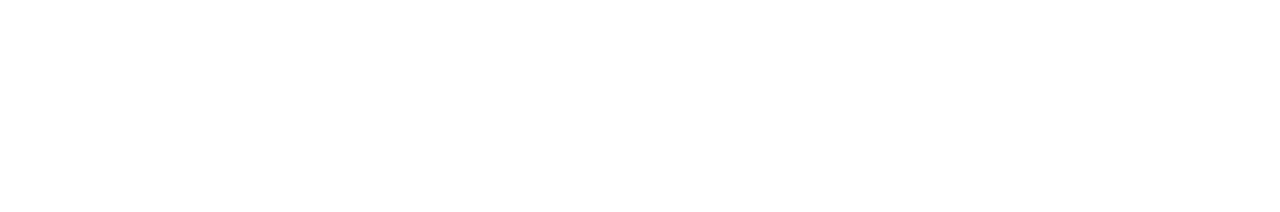
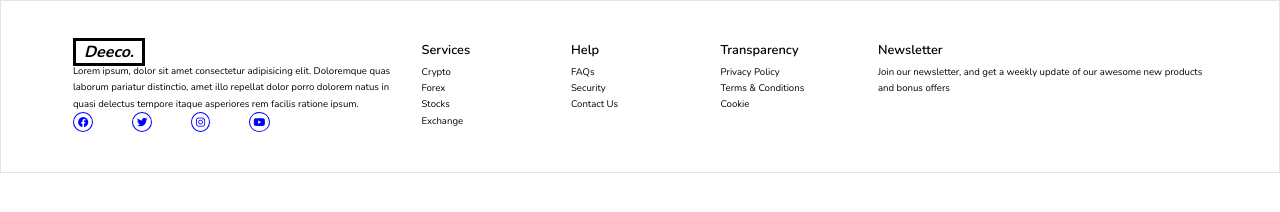
Before and after one commit to igwezec/team-x-deeco-project-clone_team-c, a plain HTML site: page index.html in a window 1280 px wide. Drawn offline with nearby package versions, Linux system fonts and the light colour scheme.

Commit message:
feat:I added the footer section of the homepage

```diff
--- a/index.html
+++ b/index.html
@@ -3,16 +3,17 @@
 <head>
   <meta charset="UTF-8">
   <meta name="viewport" content="width=device-width, initial-scale=1.0">
+  <link rel="stylesheet" href="https://cdnjs.cloudflare.com/ajax/libs/font-awesome/6.4.0/css/all.min.css" integrity="sha512-iecdLmaskl7CVkqkXNQ/ZH/XLlvWZOJyj7Yy7tcenmpD1ypASozpmT/E0iPtmFIB46ZmdtAc9eNBvH0H/ZpiBw==" crossorigin="anonymous" referrerpolicy="no-referrer" />
   <link rel="stylesheet" href="./styles/style.css">
   <title>Home | Deeco</title>
 </head>
 <body>
-  <main>
     <header>
       <nav>
 
       </nav>
     </header>
+    <main>
 
     <!-- ============hero section ========= -->
     <section class="hero_section-wrapper">
@@ -26,6 +27,57 @@
 
     <!-- =================footer section============= -->
     <footer>
+      <div class="row footer_wrapper">
+        <div class="footer_column">
+          <h3 class="deeco_logo"><em>Deeco.</em></h3>
+          <p>
+            Lorem ipsum, dolor sit amet consectetur adipisicing elit. Doloremque quas laborum pariatur distinctio, amet illo repellat dolor porro dolorem natus in quasi delectus tempore itaque asperiores rem facilis ratione ipsum.
+          </p>
+          <div class="footer_social_icon">
+            <i class="fa-brands fa-facebook"></i>
+            <i class="fa-brands fa-twitter"></i>
+            <i class="fa-brands fa-instagram"></i>
+            <i class="fa-brands fa-youtube"></i>
+          </div>
+        </div>
+
+        <div class="footer_column_b">
+          <h3>Services</h3>
+          <ul>
+            <li><a href="#">Crypto</a></li>
+            <li><a href="#">Forex</a></li>
+            <li><a href="#">Stocks</a></li>
+            <li><a href="#">Exchange</a></li>
+          </ul>
+        </div>
+
+        <div class="footer_column_b">
+          <h3>Help</h3>
+          <ul>
+            <li><a href="#">FAQs</a></li>
+            <li><a href="#">Security</a></li>
+            <li><a href="#">Contact Us</a></li>
+          </ul>
+        </div>
+
+        <div class="footer_column_b">
+          <h3>Transparency</h3>
+          <ul>
+            <li><a href="#">Privacy Policy</a></li>
+            <li><a href="#">Terms & Conditions</a></li>
+            <li><a href="#">Cookie</a></li>
+          </ul>
+        </div>
+
+        <div class="footer_column">
+          <h3>Newsletter</h3>
+          <p>
+            Join our newsletter, and get a weekly update of our awesome new products and bonus offers
+          </p>
+        </div>
+
+
+      </div>
 
     </footer>
 
--- a/styles/style.css
+++ b/styles/style.css
@@ -1,6 +1,88 @@
-@import url('https://fonts.googleapis.com/css2?family=Montserrat:wght@400;500;600;800&display=swap');
+/* @import url('https://fonts.googleapis.com/css2?family=Montserrat:wght@400;500;600;800&display=swap'); */
+@import url('https://fonts.googleapis.com/css2?family=Nunito:wght@400;500;600;700&display=swap');
 *{
   margin: 0;
   padding: 0;
   box-sizing: border-box;
 }
+
+body{
+  font-family: 'Nunito', sans-serif;
+}
+
+.row{
+  max-width: 90%;
+  margin: 0 auto;
+  /* border: 2px solid red; */
+}
+
+
+/* ===============================footer section========================= */
+footer{
+  border: 1px solid rgb(230, 227, 227);
+  padding: 2.5rem 0;
+}
+h3{
+  font-size: 0.8rem;
+  font-weight: 600;
+  margin-bottom: 0.3rem;
+}
+p{
+  font-size: 0.6rem;
+  font-weight: 400;
+  line-height: 1.7;
+}
+
+.footer_wrapper{
+  display: flex;
+  justify-content: space-between;
+}
+/* .footer_column p{
+  padding-right: 0.8rem;
+} */
+.footer_wrapper .footer_column{
+  width: 30%;
+  padding: 0 0.5rem;
+  /* border: 2px solid blue; */
+}
+.footer_wrapper .footer_column_b{
+  width: 12%;
+  /* border: 2px solid blue; */
+}
+
+.footer_column_b ul{
+  list-style: none;
+}
+
+.footer_column_b ul li{
+  font-size: 0.6rem;
+  font-weight: 400;
+  line-height: 1.7;
+}
+
+.footer_column_b ul li a{
+  text-decoration: none;
+  color: #000000;
+}
+
+.deeco_logo{
+  font-size: 1rem;
+  border: 3px solid black;
+  font-weight: bold;
+  display: inline;
+  padding: 0 0.5rem;
+}
+
+.footer_social_icon{
+  width: 60%;
+  /* border: 2px solid red; */
+  display: flex;
+  justify-content: space-between;
+}
+.footer_social_icon i{
+  font-size: 0.65rem;
+  border: 1px solid blue;
+  padding: 4px;
+  color: blue;
+  border-radius: 50%;
+}
```
